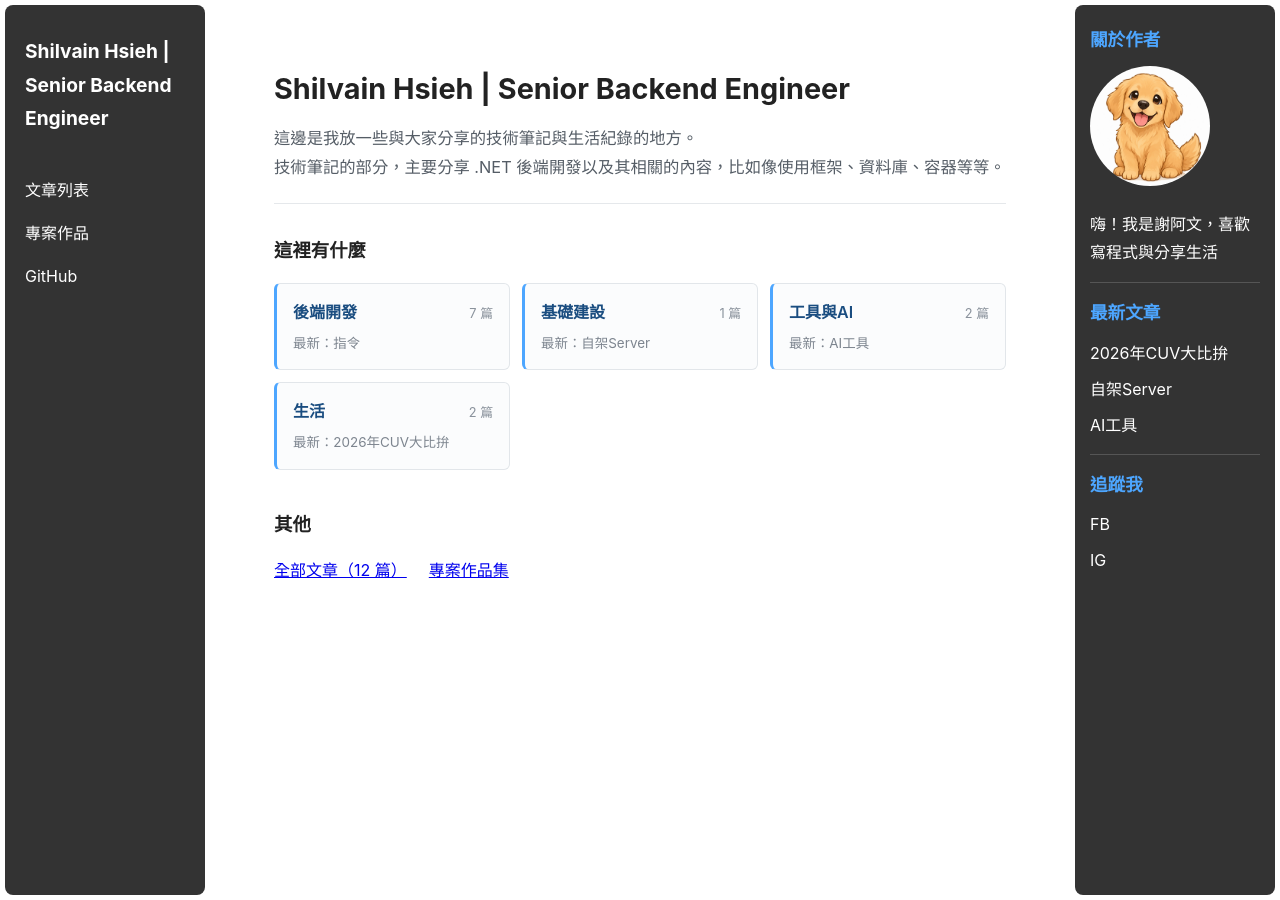
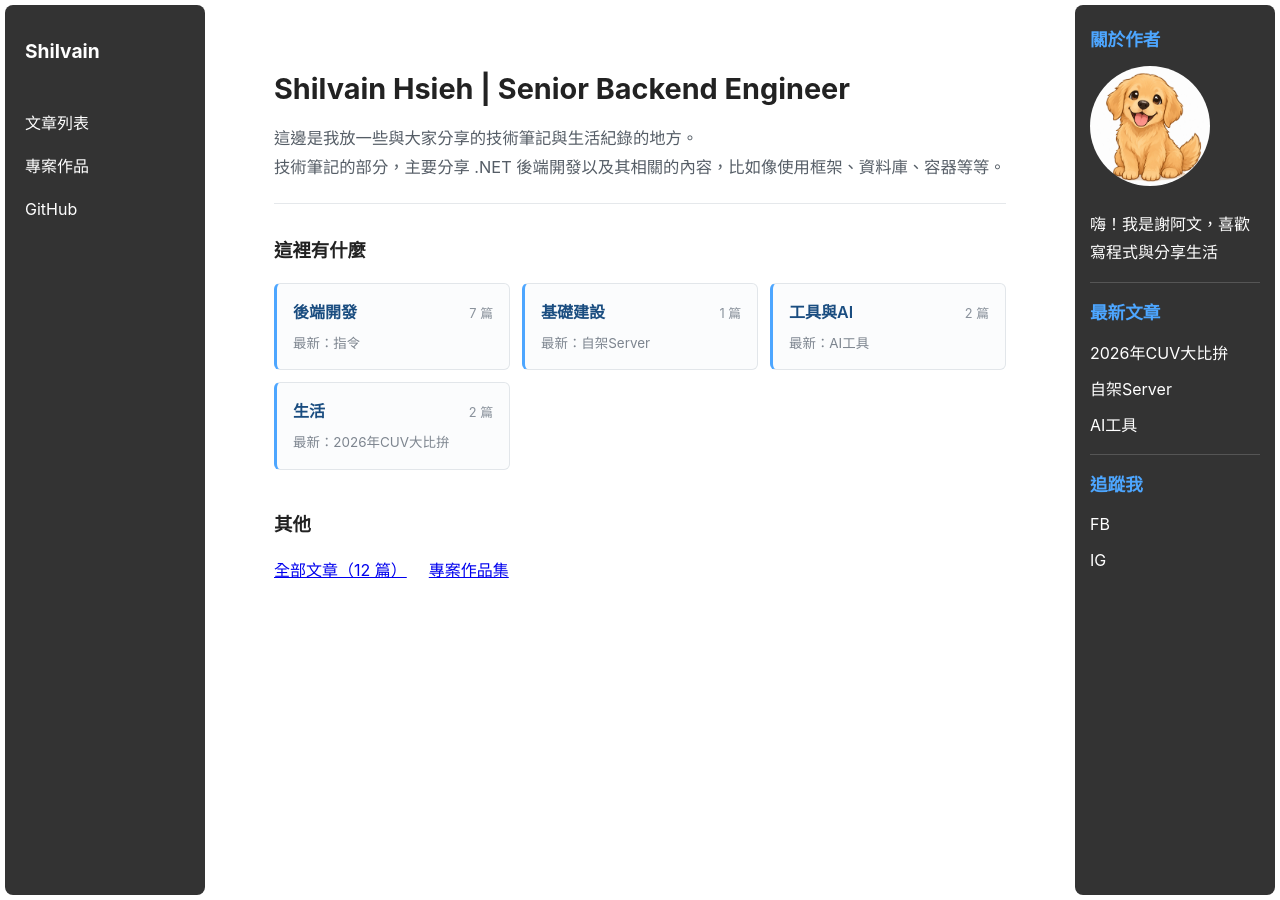
Before and after one commit to a5108ww/a5108ww.github.io, a Jekyll site: the page built from index.md, in a window 1280 px wide. Built offline with Jekyll 4.4.1, drawn with Linux system fonts in a browser that asks for light colours.

```diff
--- a/_config.yml
+++ b/_config.yml
@@ -7,6 +7,8 @@ author:
       icon: "fab fa-fw fa-github"
       url: "https://github.com"
 title: "Shilvain Hsieh | Senior Backend Engineer"
+header_html:
+  title: "Shilvain"
 
 # 分享連結時的預設描述與縮圖，頁面沒有自己的 description / image 時就用這一份。
 # image 需為 jpg/png：各平台的分享卡片不吃 .ico，favicon 用的 avatar.ico 無法共用。
--- a/_includes/header.html
+++ b/_includes/header.html
@@ -1,7 +1,7 @@
 <header class="site-header">
   <div class="site-header__bar">
     <div class="site-title">
-      <a href="{{ '/' | relative_url }}">{{ site.title | default: "我的部落格" }}</a>
+      <a href="{{ '/' | relative_url }}">{{ site.header_html.title | default: "我的部落格" }}</a>
     </div>
 
     <!-- 漢堡按鈕：僅手機版顯示，展開／收合由 assets/js/site.js 控制 -->
```
